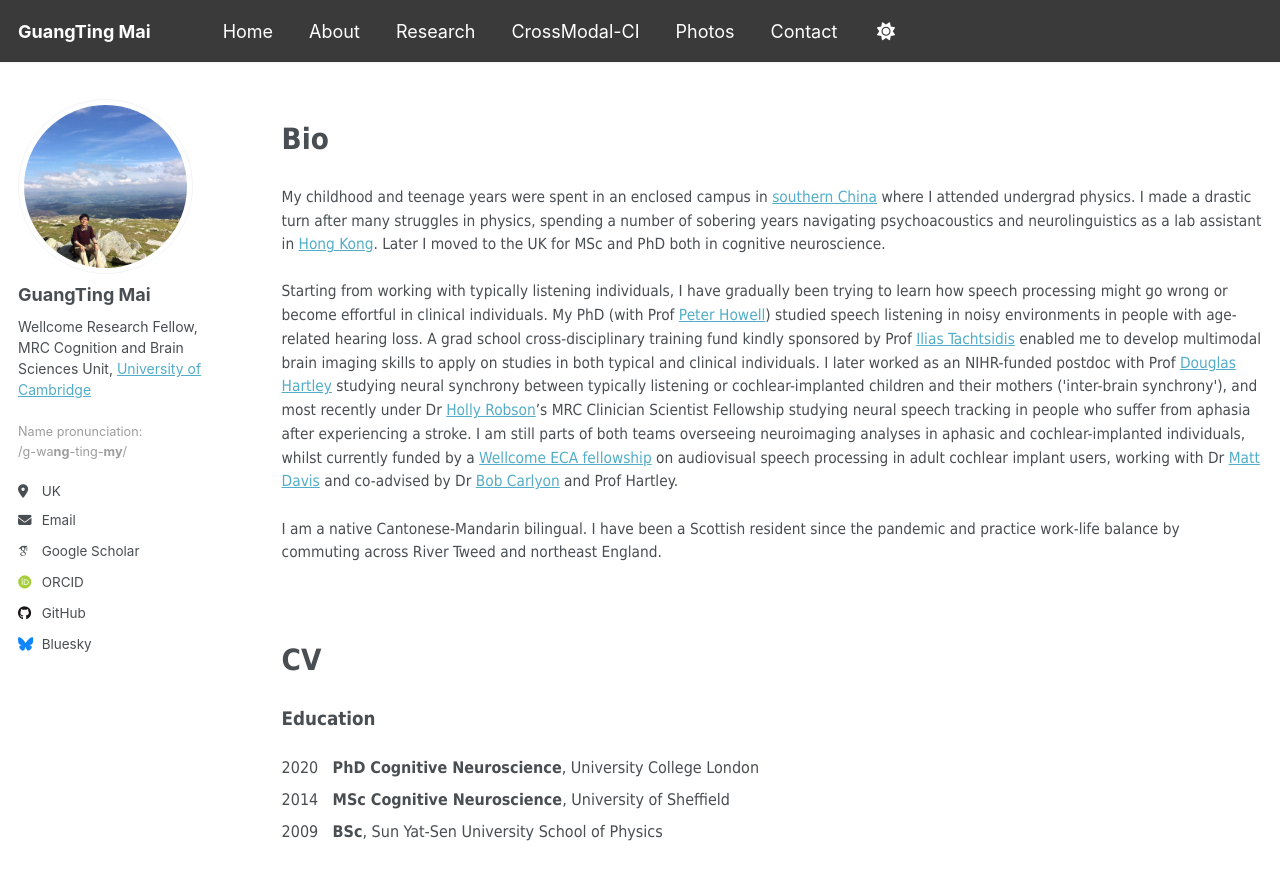
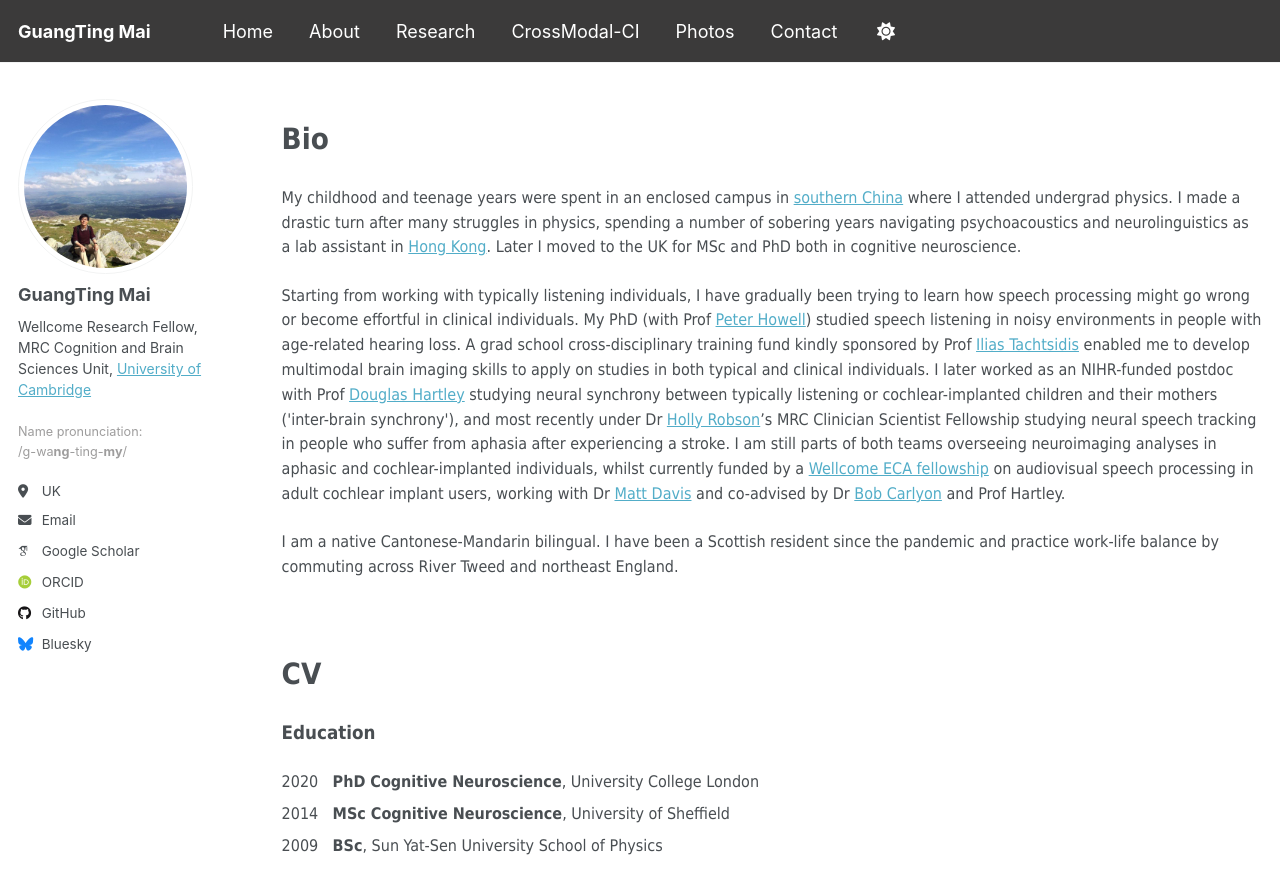
Before and after one commit to guangtingmai/guangtingmai.github.io, a Jekyll site: the page built from _pages/about.html, in a window 1280 px wide and 900 px high. Shown: the top 894 px of the window. Built offline with Jekyll 4.4.1, drawn with Linux system fonts in a browser that asks for light colours; some web fonts are replaced.

Commit message:
Update about.html

```diff
--- a/_pages/about.html
+++ b/_pages/about.html
@@ -5,12 +5,12 @@
 author_profile: true
 ---
 <p><span style="font-size: 22pt;font-family: Tahoma;line-height: 1.55;display: block"><strong>Bio</strong></span></p>
-<p><span style="font-size: 11.5pt;font-family: Tahoma;line-height: 1.55;display: block;margin-bottom: 0.2vh">My childhood and teenage years were spent in an enclosed
+<p><span style="font-size: 12pt;font-family: Tahoma;line-height: 1.55;display: block;margin-bottom: 0.2vh">My childhood and teenage years were spent in an enclosed
   campus in <a href="https://en.wikipedia.org/wiki/Sun_Yat-sen_University">southern China</a> where I attended undergrad physics. I made a
   drastic turn after many struggles in physics, spending a number of sobering years navigating psychoacoustics and neurolinguistics as a lab assistant
   in <a href="https://www.ee.cuhk.edu.hk/~lel/research/index.html">Hong Kong</a>. Later I moved to the UK for MSc and PhD both in
   cognitive neuroscience.</span>
-<p><span style="font-size: 11.5pt;font-family: Tahoma;line-height: 1.55;display: block;margin-bottom: 0.2vh">Starting from working with typically listening individuals,
+<p><span style="font-size: 12pt;font-family: Tahoma;line-height: 1.55;display: block;margin-bottom: 0.2vh">Starting from working with typically listening individuals,
   I have gradually been trying to learn how speech processing might go wrong or become effortful in clinical individuals. My PhD (with Prof
   <a href="https://profiles.ucl.ac.uk/2817-peter-howell/">Peter Howell</a>) studied speech listening in noisy environments in people with age-related
   hearing loss. A grad school cross-disciplinary training fund kindly sponsored by Prof <a href="https://profiles.ucl.ac.uk/2168-ilias-tachtsidis">Ilias Tachtsidis</a>
@@ -22,7 +22,7 @@
   cochlear-implanted individuals, whilst currently funded by a <a href="https://wellcome.org/research-funding/schemes/wellcome-early-career-awards">Wellcome ECA fellowship</a>
   on audiovisual speech processing in adult cochlear implant users, working with Dr <a href="https://www.mrc-cbu.cam.ac.uk/people/matt.davis/">Matt Davis</a>
   and co-advised by Dr <a href="https://www.mrc-cbu.cam.ac.uk/people/bob.carlyon/">Bob Carlyon</a> and Prof Hartley.</span></p>
-<p><span style="font-size: 11.5pt;font-family: Tahoma;line-height: 1.55;display: block;margin-bottom: 0.2vh">I am a native Cantonese-Mandarin bilingual. I have been a
+<p><span style="font-size: 12pt;font-family: Tahoma;line-height: 1.55;display: block;margin-bottom: 0.2vh">I am a native Cantonese-Mandarin bilingual. I have been a
   Scottish resident since the pandemic and practice work-life balance by commuting across River Tweed and northeast England.</span></p>
 
 <br>
```
